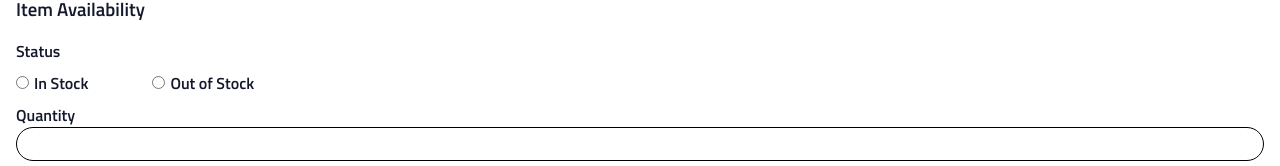
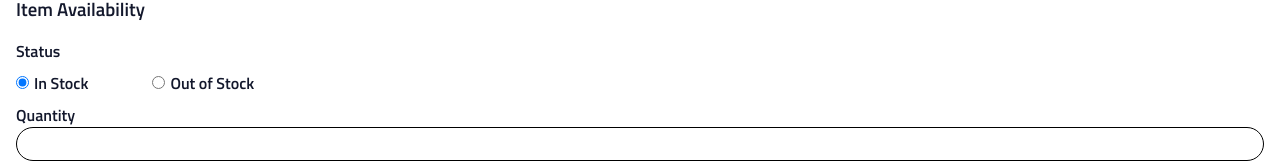
Before and after one commit to MacDavid1989/david-macdonald-instock, a React (Create React App) app in the folder client/: page /warehouse/1/inventory/add in a window 1280 px wide. Shown: the part 635-801 px from the top of the page. Built offline with nearby package versions, Linux system fonts and the light colour scheme.

Commit message:
fixed on change methods

```diff
--- a/client/src/components/ItemForm/ItemForm.js
+++ b/client/src/components/ItemForm/ItemForm.js
@@ -1,8 +1,10 @@
 import React, { Component } from "react";
+import axios from 'axios';
 
 import "./ItemForm.scss";
 
 class ItemForm extends Component {
+
   state = {
     name: "",
     description: "",
@@ -12,12 +14,8 @@ class ItemForm extends Component {
     warehouse: "",
   };
 
-  checkStatus = (data) =>{
-    if(data="in"){
-      return this.state.status
-    }else{
-      return !this.state.status
-    }
+  componentDidMount(){
+    axios
   }
 
   onNameChange = (e) => {
@@ -32,9 +30,12 @@ class ItemForm extends Component {
     this.setState({ category: e.target.value });
   };
 
-  onStatusChange = (e) => {
-    this.setState({ status: e.target.value });
-  };
+  onStatusChange = (e)=> {
+    const s = e.target.value === "true"
+    this.setState({
+      status: s
+    });
+  }
 
   onQtyChange = (e) => {
     this.setState({ qty: e.target.value });
@@ -104,7 +105,9 @@ class ItemForm extends Component {
                       className="item-form-com__radio"
                       type="radio"
                       name="status"
-                      value={ this.checkStatus("in")}
+                      onChange={this.onStatusChange}
+                      checked={this.state.status}
+                      value={true}
                     />
                     <label>In Stock</label>
                   </div>
@@ -113,7 +116,9 @@ class ItemForm extends Component {
                       className="item-form-com__radio"
                       type="radio"
                       name="status"
-                      value={this.checkStatus("in")}
+                      onChange={this.onStatusChange}
+                      checked={!this.state.status}
+                      value={false}
                     />
                     <label>Out of Stock</label>
                   </div>
```
Also changed, not shown: 1 other file (tests, documents, lock files or other folders).
